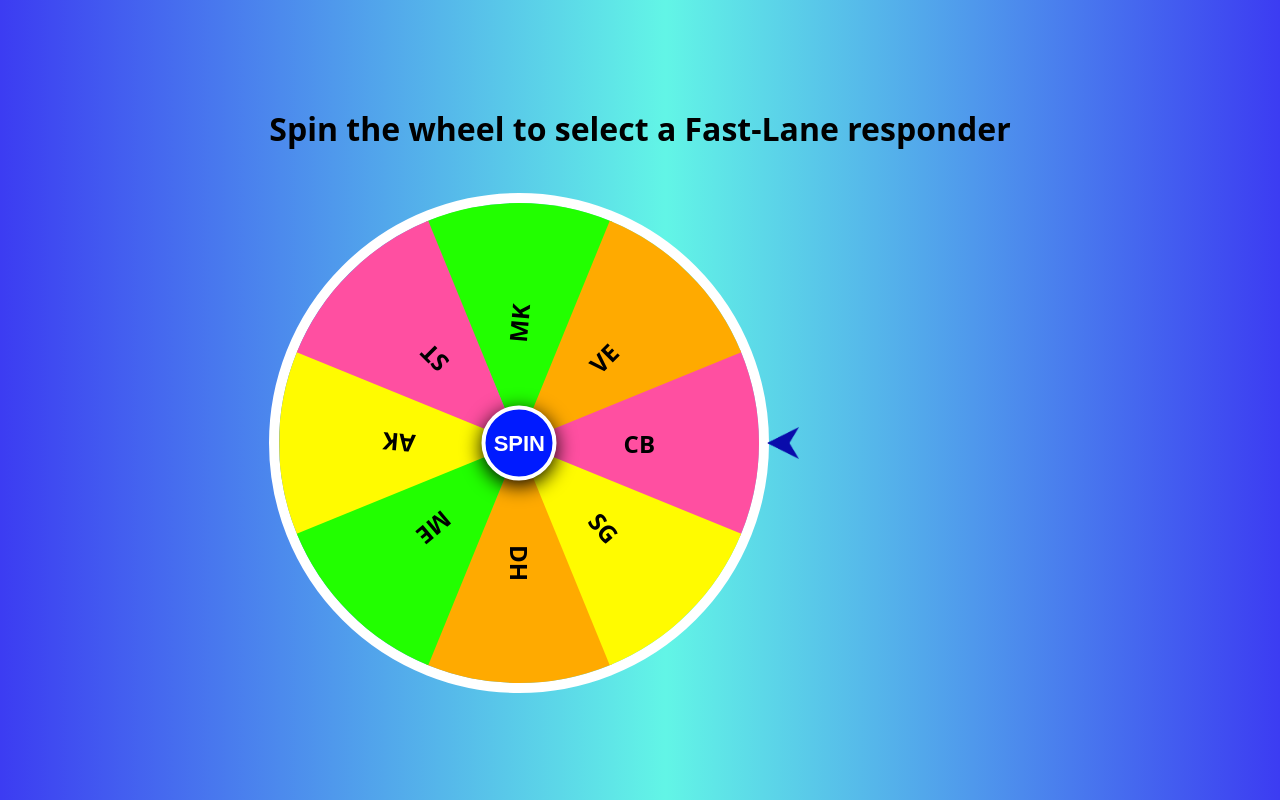
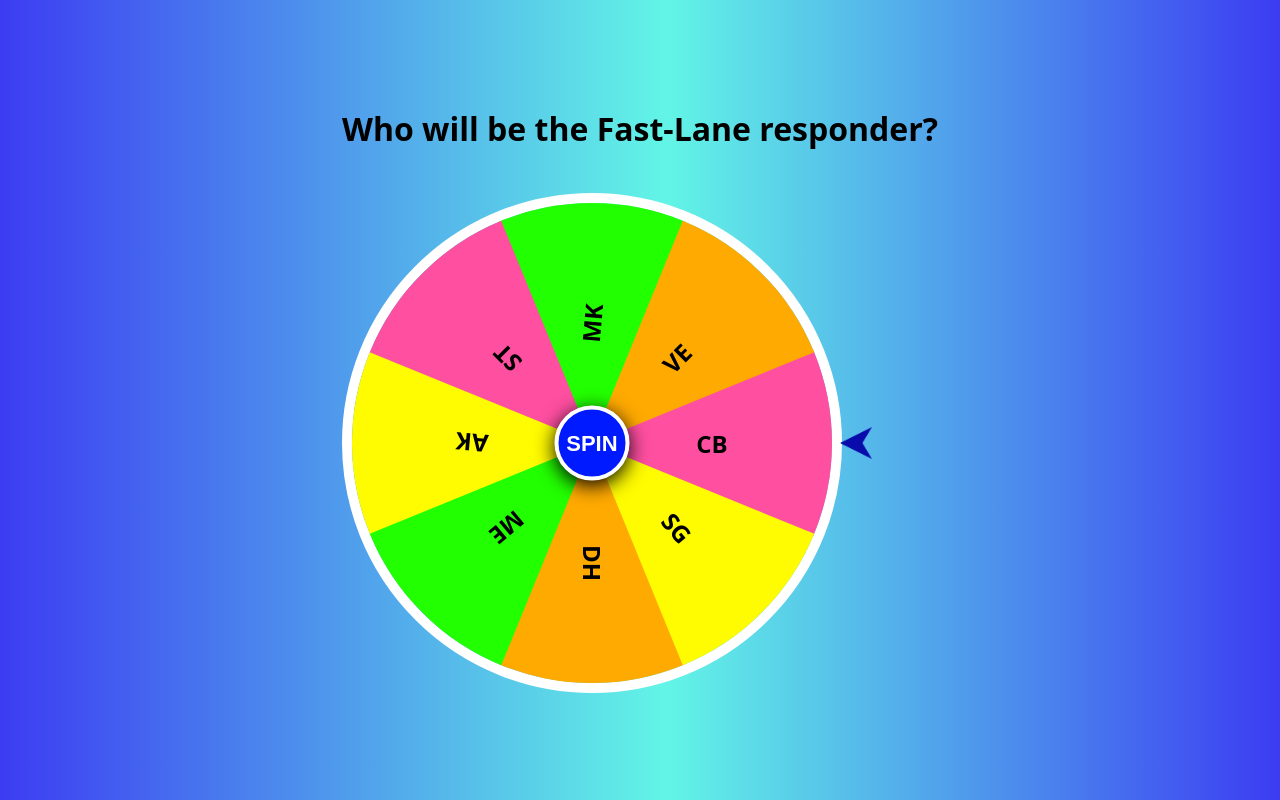
Before and after one commit to volcain-io/fastlane-responder-picker, a plain HTML site: page index.html in a window 1280 px wide. Drawn offline with Linux system fonts and the light colour scheme.

Commit message:
Update index.html

```diff
--- a/index.html
+++ b/index.html
@@ -5,7 +5,7 @@
   </head>
   <body>
 
-    <h1><center>Spin the wheel to select a Fast-Lane responder</center><br>
+    <h1><center>Who will be the Fast-Lane responder?</center><br>
 
 	<div id="mainbox" class="mainbox">
 		<div id="box" class="box">
```
